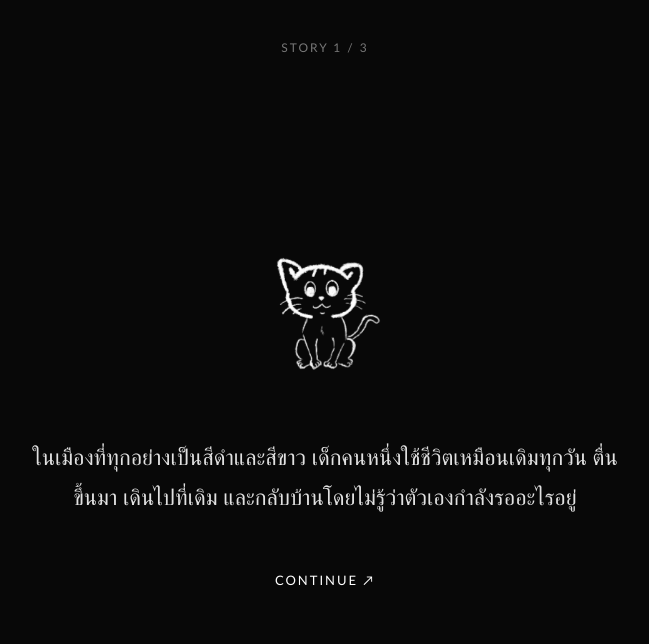
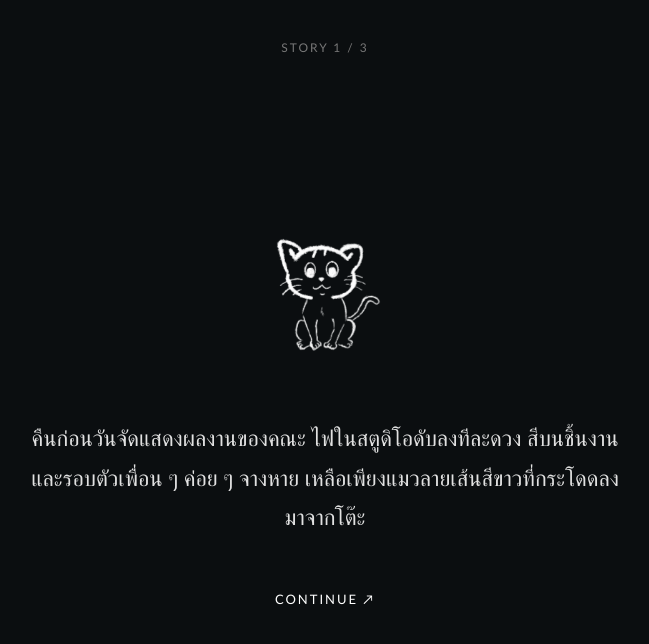
Before and after one commit to jezca1z/code2, a plain HTML site: page index.html in a window 1280 px wide. Both pictures are taken after a click on the button "ENTER THE STORY ↗". Shown: the whole page, without its empty margins (315-964 px from the left). Drawn offline with Linux system fonts and the light colour scheme.

Commit message:
Add branching faculty story
Co-authored-by: Copilot <223556219+Copilot@users.noreply.github.com>

```diff
--- a/script.js
+++ b/script.js
@@ -157,17 +157,17 @@ makeArtworkDraggable(questionArtwork);
 
 const storyPages = [
   {
-    text: "ในเมืองที่ทุกอย่างเป็นสีดำและสีขาว เด็กคนหนึ่งใช้ชีวิตเหมือนเดิมทุกวัน ตื่นขึ้นมา เดินไปที่เดิม และกลับบ้านโดยไม่รู้ว่าตัวเองกำลังรออะไรอยู่",
+    text: "คืนก่อนวันจัดแสดงผลงานของคณะ ไฟในสตูดิโอดับลงทีละดวง สีบนชิ้นงานและรอบตัวเพื่อน ๆ ค่อย ๆ จางหาย เหลือเพียงแมวลายเส้นสีขาวที่กระโดดลงมาจากโต๊ะ",
     image: "chapter1.png"
   },
 
   {
-    text: "คืนหนึ่ง ขณะที่กำลังเดินหลงอยู่ในถนนที่ไม่คุ้นเคย แมวตัวหนึ่งก็ปรากฏขึ้น มันมองเด็กคนนั้นแล้วพูดว่า... สีสุดท้ายกำลังจะหายไป ถ้าอยากรู้ว่ามันคือสีอะไร ก็เดินตามฉันมา",
+    text: "แมวแนะนำตัวว่าเป็นไกด์ของสาขา และบอกว่าสีไม่ได้หายไปไหน มันซ่อนอยู่ในไอเดีย ความทรงจำ และน้ำใจที่เพื่อนมีให้กัน ถ้าช่วยกันก่อนฟ้าสาง สีของคณะก็จะกลับมา",
     image: "chapter2.png"
   },
 
   {
-    text: "แมวพาเด็กเดินผ่านสถานที่ที่ไม่เคยเห็นมาก่อน พร้อมถามคำถามแปลก ๆ ราวกับกำลังพยายามค้นหาบางสิ่งที่ซ่อนอยู่ในใจของเด็กคนนั้น",
+    text: "แมวพาทุกคนออกจากสตูดิโอไปตามหาสีที่กระจัดกระจาย ทุกการตัดสินใจช่วยให้ผลงานและพื้นที่รอบตัวมีสีขึ้นทีละน้อย แต่สีสุดท้ายจะเป็นแบบไหน ขึ้นอยู่กับสิ่งที่พวกเขาเลือกทำร่วมกัน",
     image: "chapter3.png"
   }
 ];
@@ -182,126 +182,133 @@ let currentStory = 0;
 const questions = [
 
   {
-    intro: "แมว : ถ้าไม่มีใครมองเห็นนายเลย...",
-    text: "นายอยากใช้เวลาที่เหลือไปกับอะไร?",
+    intro: "แมว : แผ่นสีแผ่นแรกหายไปจากงานของเพื่อน...",
+    text: "พวกเราควรเริ่มช่วยกันจากตรงไหน?",
 
     answers: [
-      { text: "ออกไปลองอะไรที่ไม่เคยทำ", type: "FREE" },
-      { text: "ไปหาคนที่คิดถึง", type: "MEMORY" },
-      { text: "ทำอะไรเล็ก ๆ ที่ทำให้ยิ้มได้", type: "HAPPY" },
-      { text: "นั่งเงียบ ๆ ปล่อยให้เวลาผ่านไป", type: "CALM" }
+      { text: "ลองวิธีใหม่ แม้ยังไม่มีใครเคยทำ", type: "FREE" },
+      { text: "ชวนเจ้าของงานเล่าว่าตั้งใจสื่ออะไร", type: "MEMORY" },
+      { text: "เปิดเพลงที่ทุกคนชอบแล้วเริ่มลงมือด้วยกัน", type: "HAPPY" },
+      { text: "ค่อย ๆ ตรวจงานและหาจุดที่สีเริ่มหาย", type: "CALM" }
     ]
   },
 
   {
-    intro: "แมว : แล้วถ้าพรุ่งนี้ไม่มีอะไรเหมือนเดิม...",
-    text: "อะไรที่นายกลัวว่าจะหายไปมากที่สุด?",
+    intro: "แมว : ที่โต๊ะมุมห้อง มีเพื่อนคนหนึ่งยังทำงานอยู่ลำพัง...",
+    text: "เราจะชวนเขามาร่วมตามหาสีได้อย่างไร?",
 
     answers: [
-      { text: "อิสระที่จะเลือกชีวิตตัวเอง", type: "FREE" },
-      { text: "คนที่ทำให้รู้สึกว่าไม่ได้อยู่คนเดียว", type: "MEMORY" },
-      { text: "ช่วงเวลาที่มีความสุข", type: "HAPPY" },
-      { text: "ความรู้สึกปลอดภัย", type: "CALM" }
+      { text: "ชวนเขาทดลองทำชิ้นงานในแบบของตัวเอง", type: "FREE" },
+      { text: "เข้าไปนั่งข้าง ๆ และฟังว่าเขากังวลอะไร", type: "MEMORY" },
+      { text: "ชวนพักเบรกสั้น ๆ ให้หายเหนื่อยก่อน", type: "HAPPY" },
+      { text: "ช่วยแบ่งงานให้พอดีและวางแผนไปด้วยกัน", type: "CALM" }
     ]
   },
 
   {
-    intro: "แมว : มนุษย์นี่แปลกนะ...",
-    text: "ถ้าเลือกเก็บหนึ่งช่วงเวลาไว้ตลอดไป นายจะเลือก?",
+    intro: "แมว : บนบอร์ดมีภาพร่างจากหลายวิชา แต่บางส่วนซีดหาย...",
+    text: "อะไรจะช่วยให้ทุกคนต่อไอเดียเข้าด้วยกัน?",
 
     answers: [
-      { text: "วันที่ได้ทำตามใจตัวเอง", type: "FREE" },
-      { text: "วันที่อยู่กับคนสำคัญ", type: "MEMORY" },
-      { text: "วันที่หัวเราะจนหยุดไม่ได้", type: "HAPPY" },
-      { text: "วันที่ไม่มีเรื่องให้กังวล", type: "CALM" }
+      { text: "เปิดพื้นที่ให้แต่ละคนลองเสนอไอเดียที่ต่างกัน", type: "FREE" },
+      { text: "หยิบเรื่องราวและแรงบันดาลใจของเพื่อนมาเชื่อมกัน", type: "MEMORY" },
+      { text: "เปลี่ยนเป็นกิจกรรมวาดต่อภาพที่ทุกคนเล่นได้", type: "HAPPY" },
+      { text: "จัดหมวดภาพร่างแล้วเรียงลำดับให้เห็นภาพรวม", type: "CALM" }
     ]
   },
 
   {
-    intro: "แมว : บางครั้งการเดินทางก็ไม่ได้สนุกเสมอไป...",
-    text: "เมื่อเจอวันที่แย่ นายมักจะทำอย่างไร?",
+    intro: "แมว : พอเดินถึงโถงคณะ ความเห็นของทีมก็เริ่มไม่ตรงกัน...",
+    text: "เราจะตัดสินใจอย่างไรโดยไม่ทิ้งใครไว้ข้างหลัง?",
 
     answers: [
-      { text: "หนีไปที่ไหนสักแห่ง", type: "FREE" },
-      { text: "คุยกับใครสักคนที่ไว้ใจ", type: "MEMORY" },
-      { text: "หาอะไรที่ทำให้ตัวเองอารมณ์ดี", type: "HAPPY" },
-      { text: "อยู่คนเดียวจนกว่าจะดีขึ้น", type: "CALM" }
+      { text: "ลองทำต้นแบบสองแนวแล้วดูว่าแนวไหนพาไปต่อได้", type: "FREE" },
+      { text: "ให้ทุกคนเล่าเหตุผล แล้วหาจุดที่เห็นตรงกัน", type: "MEMORY" },
+      { text: "พักหายใจ หามุกขำ ๆ แล้วกลับมาคุยกันใหม่", type: "HAPPY" },
+      { text: "เขียนข้อดีข้อเสียและเลือกแผนที่ทำได้จริง", type: "CALM" }
     ]
   },
 
   {
-    intro: "แมว : ถ้ามีประตูสี่บานอยู่ตรงหน้า...",
-    text: "นายจะเปิดประตูที่พาไปไหน?",
+    intro: "แมวพาไปถึงทางเชื่อมระหว่างห้องเรียนกับสตูดิโอ...",
+    text: "ป้ายบอกทางหายไป เราจะพาเพื่อน ๆ ไปต่ออย่างไร?",
 
     answers: [
-      { text: "โลกที่ไม่มีข้อจำกัด", type: "FREE" },
-      { text: "โลกที่ได้พบคนที่หายไป", type: "MEMORY" },
-      { text: "โลกที่เต็มไปด้วยเรื่องสนุก", type: "HAPPY" },
-      { text: "โลกที่ไม่มีเสียงรบกวน", type: "CALM" }
+      { text: "สำรวจทางเดินใหม่แล้ววาดแผนที่ขึ้นมาเอง", type: "FREE" },
+      { text: "ถามรุ่นพี่ที่จำเรื่องราวของตึกนี้ได้", type: "MEMORY" },
+      { text: "ทำป้ายสีสด ๆ ให้ทุกคนช่วยกันติด", type: "HAPPY" },
+      { text: "เช็กแผนผังอาคารและเลือกทางที่ปลอดภัยที่สุด", type: "CALM" }
     ]
   },
 
   {
-    intro: "แมว : นายเคยคิดถึงตัวเองในอดีตไหม...",
-    text: "ถ้าได้ย้อนกลับไป นายอยากบอกอะไรกับตัวเอง?",
+    intro: "แมว : มีเพื่อนปีหนึ่งยืนถือผลงานอยู่หน้าห้อง ไม่กล้าเอาไปวาง...",
+    text: "พวกเราจะช่วยให้เขากล้าร่วมงานได้อย่างไร?",
 
     answers: [
-      { text: "อย่าหยุดลองสิ่งที่อยากทำ", type: "FREE" },
-      { text: "อย่าลืมคนที่รักนาย", type: "MEMORY" },
-      { text: "อย่าลืมหัวเราะให้มากกว่านี้", type: "HAPPY" },
-      { text: "ไม่เป็นไรนะ ทุกอย่างจะค่อย ๆ ดีขึ้น", type: "CALM" }
+      { text: "ชวนเขาลองจัดวางผลงานในแบบที่อยากนำเสนอ", type: "FREE" },
+      { text: "บอกว่าเราจะอยู่ข้าง ๆ และช่วยแนะนำให้", type: "MEMORY" },
+      { text: "ชวนเพื่อน ๆ มาชมและให้กำลังใจพร้อมกัน", type: "HAPPY" },
+      { text: "ช่วยหามุมจัดแสดงที่เขารู้สึกสบายใจ", type: "CALM" }
     ]
   },
 
   {
-    intro: "แมว : แล้วสิ่งเล็ก ๆ ที่ทำให้โลกยังน่าอยู่ล่ะ...",
-    text: "สิ่งไหนทำให้นายรู้สึกว่าชีวิตมีความหมาย?",
+    intro: "แมวเปิดโปรเจกเตอร์เก่าของสาขา ภาพผลงานเริ่มมีสีขึ้นมานิดหนึ่ง...",
+    text: "เราควรใช้แสงที่เหลืออยู่ทำอะไรต่อ?",
 
     answers: [
-      { text: "การได้ใช้ชีวิตในแบบของตัวเอง", type: "FREE" },
-      { text: "การได้มีใครสักคนอยู่ข้าง ๆ", type: "MEMORY" },
-      { text: "เสียงหัวเราะและความสนุก", type: "HAPPY" },
-      { text: "ความสงบที่ไม่ต้องฝืนอะไร", type: "CALM" }
+      { text: "ฉายภาพทดลองหลายแบบเพื่อหาแนวทางที่ไม่เคยลอง", type: "FREE" },
+      { text: "ฉายภาพเบื้องหลังที่เพื่อน ๆ ทำงานด้วยกัน", type: "MEMORY" },
+      { text: "ฉายภาพสนุก ๆ ให้ทั้งคณะมาช่วยเติมสี", type: "HAPPY" },
+      { text: "ปรับแสงทีละจุดเพื่อให้ทุกชิ้นงานมองเห็นชัด", type: "CALM" }
     ]
   },
 
   {
-    intro: "แมว : ถ้านายต้องเลือกสิ่งหนึ่งเพื่อเดินต่อ...",
-    text: "นายจะเลือกพกอะไรติดตัวไป?",
+    intro: "ใกล้ถึงเวลาเปิดนิทรรศการ แต่ทีมยังต้องเตรียมอีกหลายอย่าง...",
+    text: "เราควรจัดการช่วงเวลาสุดท้ายอย่างไร?",
 
     answers: [
-      { text: "ความกล้าที่จะเริ่มต้นใหม่", type: "FREE" },
-      { text: "ความทรงจำที่มีค่า", type: "MEMORY" },
-      { text: "ความหวังว่าจะมีเรื่องดี ๆ", type: "HAPPY" },
-      { text: "ความรู้สึกว่าฉันยังเป็นฉัน", type: "CALM" }
+      { text: "แบ่งทีมลองทำรายละเอียดใหม่ที่ยังขาดอยู่", type: "FREE" },
+      { text: "เช็กให้แน่ใจว่าทุกคนได้มีส่วนในผลงาน", type: "MEMORY" },
+      { text: "ชวนกันทำงานพร้อมเสียงเพลงและกำลังใจ", type: "HAPPY" },
+      { text: "เรียงลำดับงานสำคัญแล้วค่อย ๆ ทำทีละอย่าง", type: "CALM" }
     ]
   },
 
   {
-    intro: "แมว : บางอย่างอาจไม่กลับมาอีกแล้ว...",
-    text: "ถ้าต้องปล่อยบางสิ่งไป นายคิดว่าอะไรยากที่สุด?",
+    intro: "ผลงานส่วนใหญ่กลับมามีสีแล้ว แต่ยังมีมุมหนึ่งที่เงียบและว่างเปล่า...",
+    text: "เราจะเติมพื้นที่นั้นด้วยอะไร?",
 
     answers: [
-      { text: "การยอมรับว่าตัวเองไม่ได้เป็นอิสระเสมอไป", type: "FREE" },
-      { text: "การบอกลาใครบางคน", type: "MEMORY" },
-      { text: "การยอมรับว่าช่วงเวลาที่ดีจบลงแล้ว", type: "HAPPY" },
-      { text: "การยอมรับการเปลี่ยนแปลง", type: "CALM" }
+      { text: "งานทดลองที่เปิดโอกาสให้คนดูคิดต่อเอง", type: "FREE" },
+      { text: "เรื่องเล่าจากเพื่อน ๆ ในคณะและสาขา", type: "MEMORY" },
+      { text: "กิจกรรมสั้น ๆ ที่ชวนทุกคนมาสนุกด้วยกัน", type: "HAPPY" },
+      { text: "มุมพักที่เรียบง่ายและให้ทุกคนได้หยุดมองงาน", type: "CALM" }
     ]
   },
 
   {
-    intro: "แมว : คำถามสุดท้ายแล้ว...",
-    text: "ถ้าสีสุดท้ายของโลกเป็นสิ่งที่นายต้องเลือกเอง นายอยากให้มันเป็นสีอะไรในความรู้สึก?",
+    intro: "แมวถามก่อนแสงเช้าจะมาถึง...",
+    text: "ถ้าจะมอบสีสุดท้ายให้คณะของเรา อยากให้สีนั้นแทนอะไร?",
 
     answers: [
-      { text: "สีของการเริ่มต้นและอิสระ", type: "FREE" },
-      { text: "สีของความทรงจำและความรัก", type: "MEMORY" },
-      { text: "สีของความสุขและชีวิต", type: "HAPPY" },
-      { text: "สีของความสงบและการยอมรับ", type: "CALM" }
+      { text: "อิสระที่จะคิดและเริ่มต้นสิ่งใหม่", type: "FREE" },
+      { text: "มิตรภาพและความทรงจำที่สร้างด้วยกัน", type: "MEMORY" },
+      { text: "ความสุขที่แบ่งปันกันได้ทั้งสาขา", type: "HAPPY" },
+      { text: "ความสงบและพื้นที่ให้ทุกคนเป็นตัวเอง", type: "CALM" }
     ]
   }
 
 ];
+
+const choiceEchoes = {
+  FREE: "แมวพาเพื่อน ๆ ลองเส้นทางใหม่ และประกายสีฟ้าก็วาบขึ้น",
+  MEMORY: "แมวรอให้ทุกคนเดินไปด้วยกัน สีม่วงอ่อนจึงค่อย ๆ ปรากฏ",
+  HAPPY: "เสียงหัวเราะของเพื่อน ๆ เติมประกายสีเหลืองให้เมือง",
+  CALM: "ทุกคนช่วยกันอย่างใจเย็น แสงสีเขียวจึงค่อย ๆ สว่างขึ้น"
+};
 
 
 /* =========================
@@ -377,6 +384,36 @@ let score = {
 
 let currentQuestion = 0;
 let selectedAnswer = null;
+let lastChoiceType = null;
+
+const worldColors = {
+  FREE: "#69B9FF",
+  MEMORY: "#B89AFF",
+  HAPPY: "#FFE16B",
+  CALM: "#91D8A5"
+};
+
+function hexToRgb(hex) {
+  return [1, 3, 5].map(start => parseInt(hex.slice(start, start + 2), 16));
+}
+
+function updateWorldColor(completedSteps) {
+  const answerCount = Object.values(score).reduce((total, value) => total + value, 0);
+  const storyMoodOrder = ["FREE", "MEMORY", "HAPPY"];
+  const targetColor = answerCount === 0
+    ? hexToRgb(worldColors[storyMoodOrder[Math.min(Math.max(completedSteps - 1, 0), storyMoodOrder.length - 1)]])
+    : Object.entries(score).reduce((totals, [type, value]) => {
+      hexToRgb(worldColors[type]).forEach((channel, index) => {
+        totals[index] += channel * value;
+      });
+      return totals;
+    }, [0, 0, 0]).map(channel => channel / answerCount);
+  const progress = Math.min(Math.max(completedSteps / (storyPages.length + questions.length), 0), 1);
+  const colorStrength = progress * 0.42;
+  const color = targetColor.map(channel => Math.round(8 + (channel - 8) * colorStrength));
+
+  document.body.style.backgroundColor = `rgb(${color.join(", ")})`;
+}
 
 
 /* =========================
@@ -402,6 +439,8 @@ function showPage(pageId) {
 startBtn.addEventListener("click", () => {
 
   currentStory = 0;
+  lastChoiceType = null;
+  updateWorldColor(0);
 
   showStory();
 
@@ -429,6 +468,8 @@ function showStory() {
 
   storyCounter.textContent =
     `STORY ${currentStory + 1} / ${storyPages.length}`;
+
+  updateWorldColor(currentStory + 1);
 
 }
 
@@ -468,6 +509,8 @@ function startQuiz() {
     HAPPY: 0,
     CALM: 0
   };
+  lastChoiceType = null;
+  updateWorldColor(storyPages.length);
 
   showPage("quiz");
 
@@ -489,8 +532,9 @@ function renderQuestion() {
   questionCount.textContent =
     `QUESTION ${currentQuestion + 1} / ${questions.length}`;
 
-  questionIntro.textContent =
-    question.intro;
+  questionIntro.textContent = lastChoiceType
+    ? `${choiceEchoes[lastChoiceType]} ${question.intro}`
+    : question.intro;
 
   questionText.textContent =
     question.text;
@@ -553,6 +597,8 @@ function selectAnswer(index) {
   const answer = question.answers[index];
 
   score[answer.type]++;
+  lastChoiceType = answer.type;
+  updateWorldColor(storyPages.length + currentQuestion + 1);
 
   const buttons =
     answerList.querySelectorAll(".answer-btn");
@@ -632,6 +678,7 @@ function getResult() {
 function showResult() {
 
   const result = getResult();
+  updateWorldColor(storyPages.length + questions.length);
 
   resultColor.style.backgroundColor =
     result.color;
@@ -669,8 +716,10 @@ restartBtn.addEventListener("click", () => {
     HAPPY: 0,
     CALM: 0
   };
+  lastChoiceType = null;
 
   questionProgress.style.width = "0%";
+  updateWorldColor(0);
 
   showPage("intro");
 
--- a/style.css
+++ b/style.css
@@ -11,6 +11,7 @@
 
 body {
   background: #080808;
+  transition: background-color 800ms ease;
   color: #ffffff;
   font-family: "Trebuchet MS", Arial, sans-serif;
   overflow: hidden;
```
